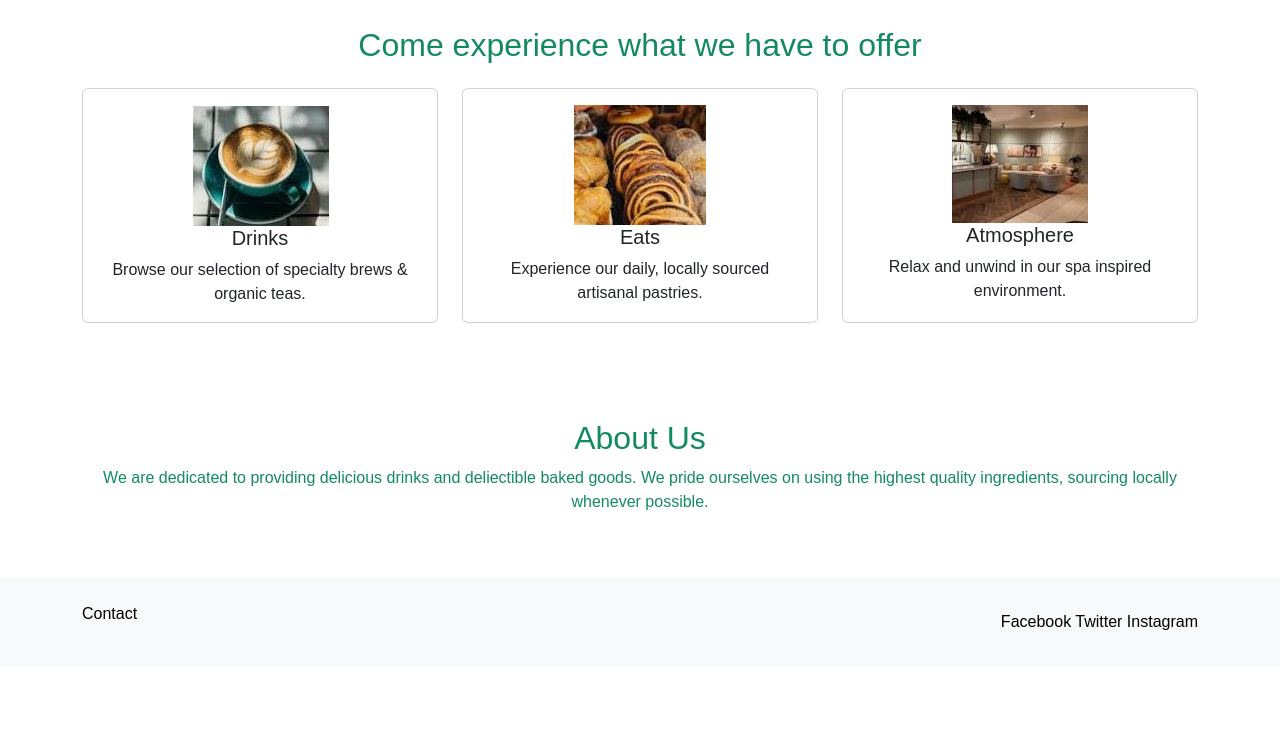
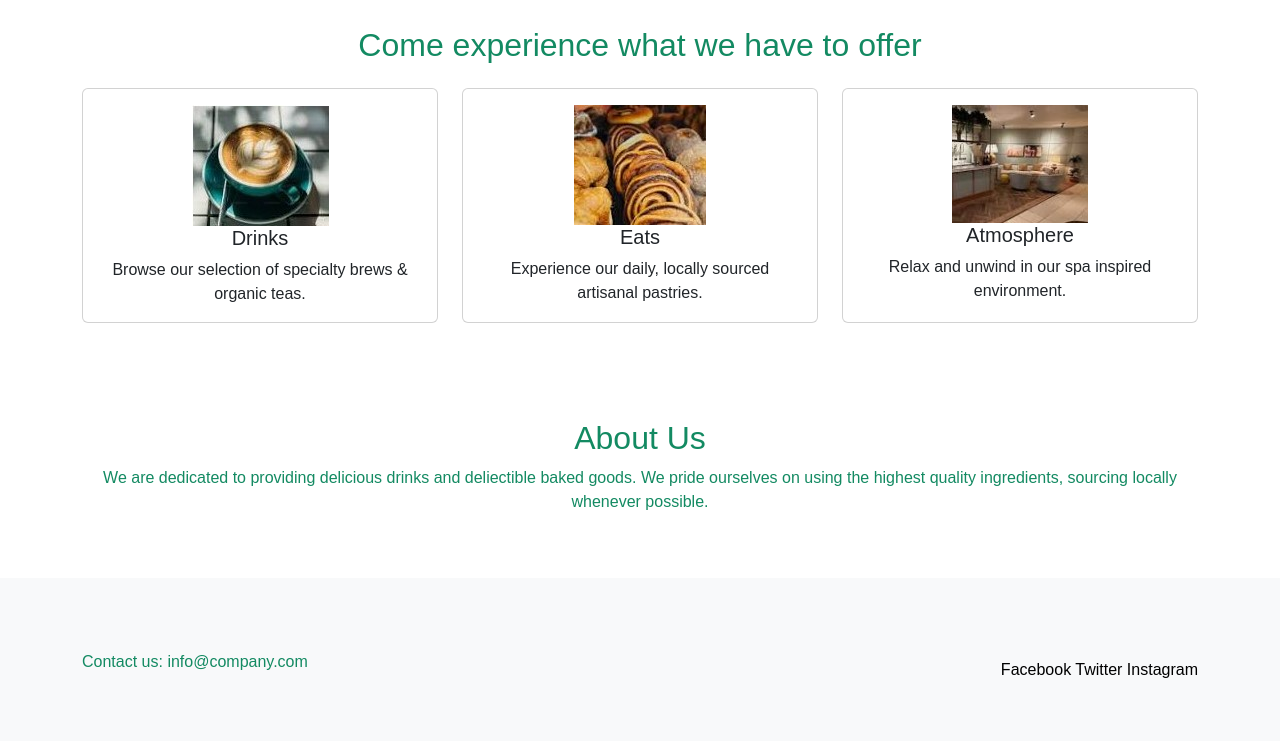
Before and after one commit to stephkayd/Landing-Page, a plain HTML site: page index.html in a window 1280 px wide. Shown: the part 964-1705 px from the top of the page. Before the commit the page ends 1630 px from the top, so only its background shows below. Drawn offline with nearby package versions, Linux system fonts and the light colour scheme.

Commit message:
fix contact nav

```diff
--- a/index.html
+++ b/index.html
@@ -90,9 +90,10 @@
     </main>
 
     <footer class="bg-light text-center py-4"> <!-- Footer section -->
+        <section id="contact" class="contact py-5">
         <div class="container d-flex justify-content-between align-items-center"> <!-- Flex container for layout -->
             <div>
-                <p><a href="mailto:stephanie.dunham@libertymutual.com">Contact</a></p> <!-- Email contact link -->
+                <p>Contact us: info@company.com</p> <!-- Email contact link -->
             </div>
             <div>
                 <a href="https://www.facebook.com" target="_blank">Facebook</a> <!-- Facebook link -->
```
